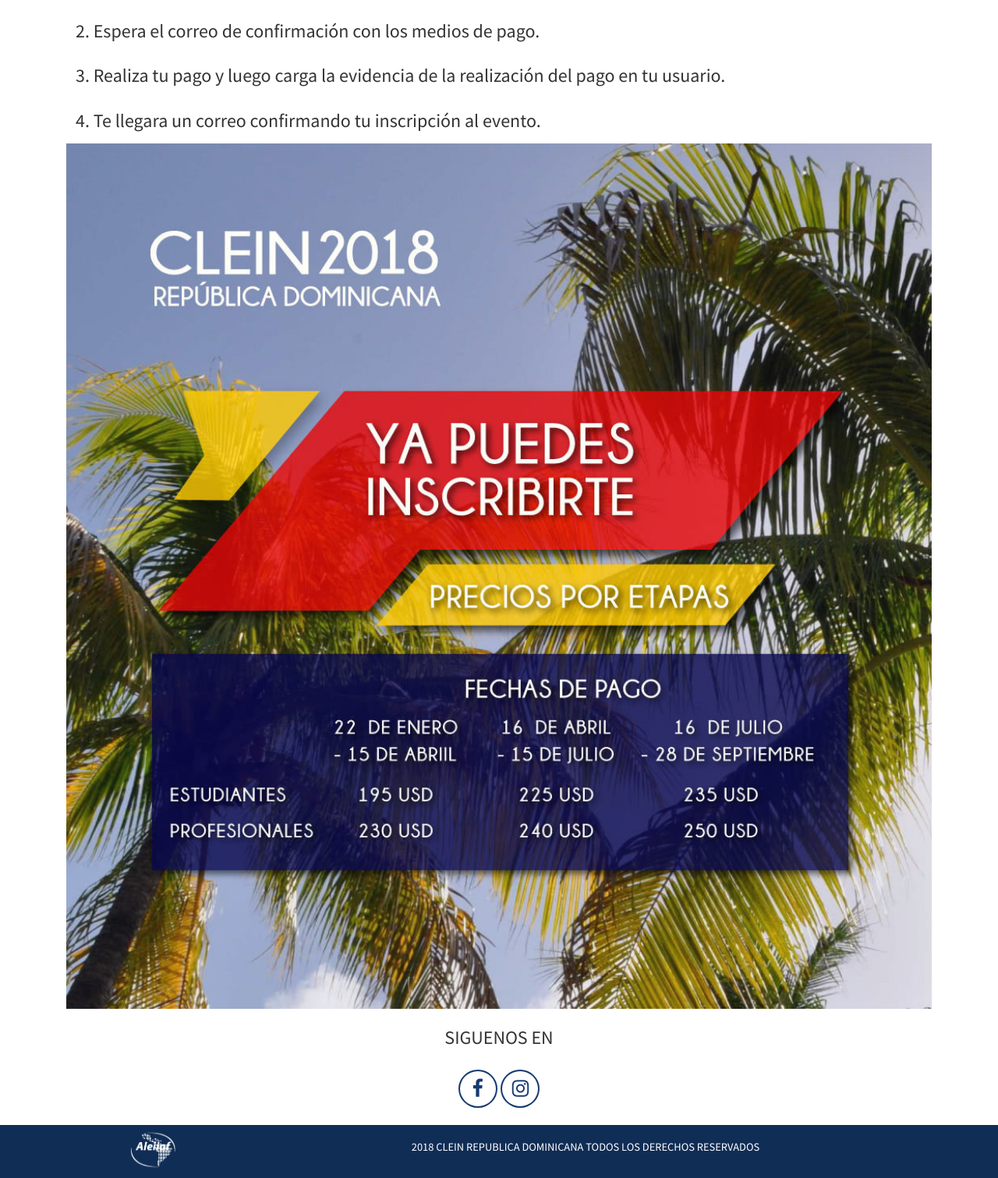
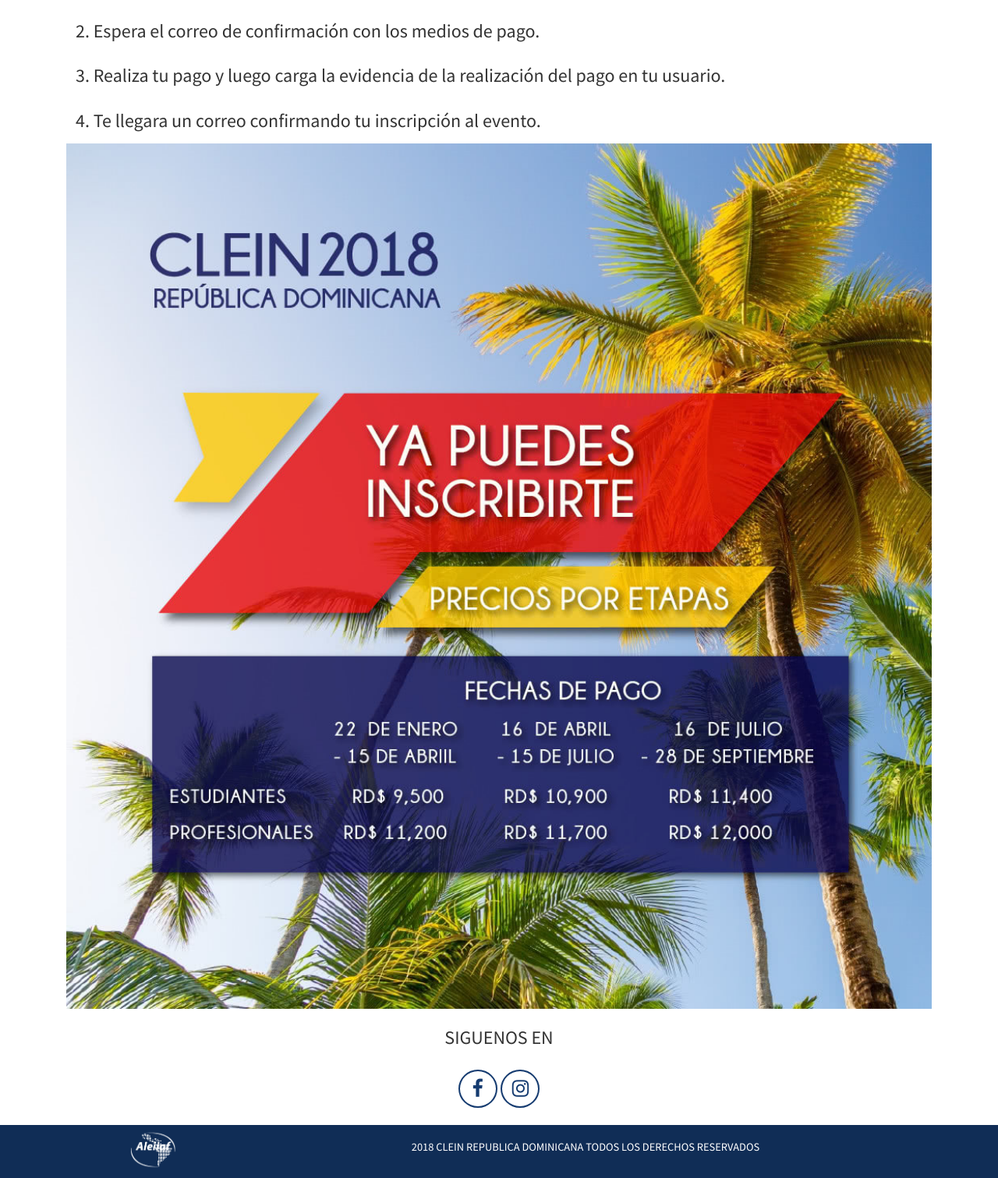
Before and after one commit to zoftco/cleindo, a PHP site: page /CleinFinal/inscripcionnacional.php in a window 1280 px wide. Shown: the part 827-2338 px from the top of the page at 78% size. Run offline with PHP 8.4, Linux system fonts and the light colour scheme; some libraries are stand-ins or nearby versions.

Commit message:
Imagen de inscripción para nacionales

```diff
--- a/inscripcionnacional.php
+++ b/inscripcionnacional.php
@@ -11,7 +11,7 @@
         <p>2. Espera el correo de confirmación con los medios de pago.</p>
         <p>3. Realiza tu pago y luego carga la evidencia de la realización del pago en tu usuario.</p>
         <p>4. Te llegara un correo confirmando tu inscripción al evento.</p>
-        <img src="img/inscripcion/Inscripciones.jpg" alt="Inscripciones CLEIN República Dominicana 2018" width="100%" />
+        <img src="img/inscripcion/pagosDOP.jpg" alt="Inscripciones CLEIN República Dominicana 2018" width="100%" />
     </div>
 </section>
 
```
Also changed, not shown: img/inscripcion/pagosDOP.jpg (added).
